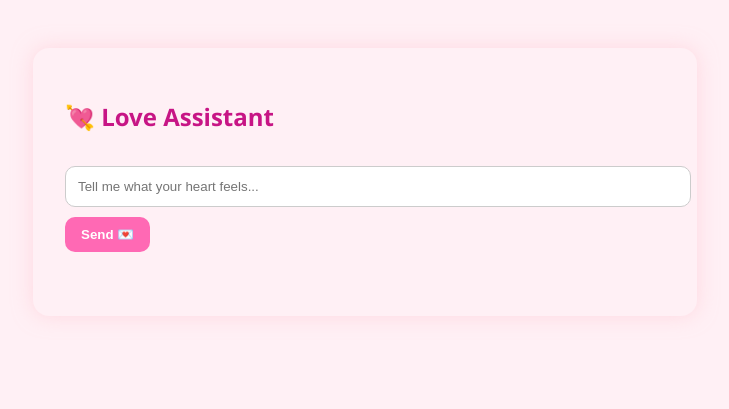
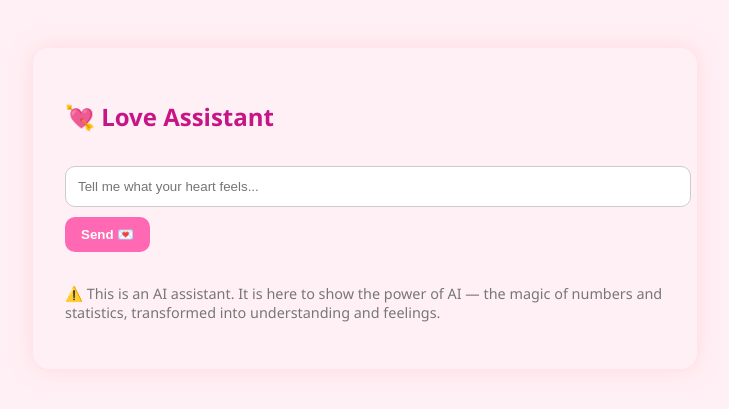
Before and after one commit to WernerBonadio/love-assistant-ui, a Flask app: page / in a window 1280 px wide. Shown: the top 409 px of the page, without its empty margins (275-1004 px from the left). Run offline with Flask 3, Linux system fonts and the light colour scheme.

Commit message:
Finalize Love Assistant deployment - working version live

```diff
--- a/app.py
+++ b/app.py
@@ -1,17 +1,21 @@
 import os
 from flask import Flask, request, jsonify, render_template
 from openai import OpenAI
-from dotenv import load_dotenv, find_dotenv
+#from dotenv import load_dotenv, find_dotenv
 
-dotenv_path = find_dotenv()
+#dotenv_path = find_dotenv()
 #print("📄 Loading .env from:", dotenv_path)
-load_dotenv(dotenv_path, override=True)
+#load_dotenv(dotenv_path, override=True)
 #print("🔐 FINAL OPENAI_API_KEY =", os.getenv("OPENAI_API_KEY"))
+
+import os
+api_key = os.getenv("OPENAI_API_KEY")
+print("✅ Loaded API key starts with:", api_key[:10] if api_key else "❌ Not found")
 
 app = Flask(__name__)
 
 openai_client = OpenAI(api_key=os.getenv("OPENAI_API_KEY"))
-assistant_id = os.getenv("ASSISTANT_ID")
+assistant_id = os.getenv("OPENAI_ASSISTANT_ID")
 
 @app.route("/")
 def index():
--- a/templates/index.html
+++ b/templates/index.html
@@ -82,6 +82,10 @@
         💬 Let me think about your words...
     </div>
 
+    <p style="margin-top: 24px; font-size: 0.9em; color: #777;">
+        ⚠️ This is an AI assistant. It is here to show the power of AI — the magic of numbers and statistics, transformed into understanding and feelings.
+      </p>
+
     <script>
         async function sendMessage() {
             const input = document.getElementById("user-input");
@@ -89,7 +93,7 @@
             if (!message.trim()) return;
 
             const chatBox = document.getElementById("chat-box");
-            chatBox.innerHTML += `<div class="message user">🧑‍💬 <span class=\"user\">You:</span> ${message}</div>`;
+            chatBox.innerHTML += `<div class="message user">🧑‍💬 <span class="user">You:</span> ${message}</div>`;
             input.value = "";
 
             // ✅ Show the thinking message
@@ -104,7 +108,7 @@
             });
 
             const data = await res.json();
-            chatBox.innerHTML += `<div class="message bot">🤖 <span class=\"bot\">Bot:</span> ${data.response}</div>`;
+            chatBox.innerHTML += `<div class="message bot">🤖 <span class="bot">Bot:</span> ${data.response}</div>`;
             chatBox.scrollTop = chatBox.scrollHeight;
 
             // ✅ Hide the thinking message
```
Also changed, not shown: other parts of templates/index.html (+1 -1 lines), 2 other files.
